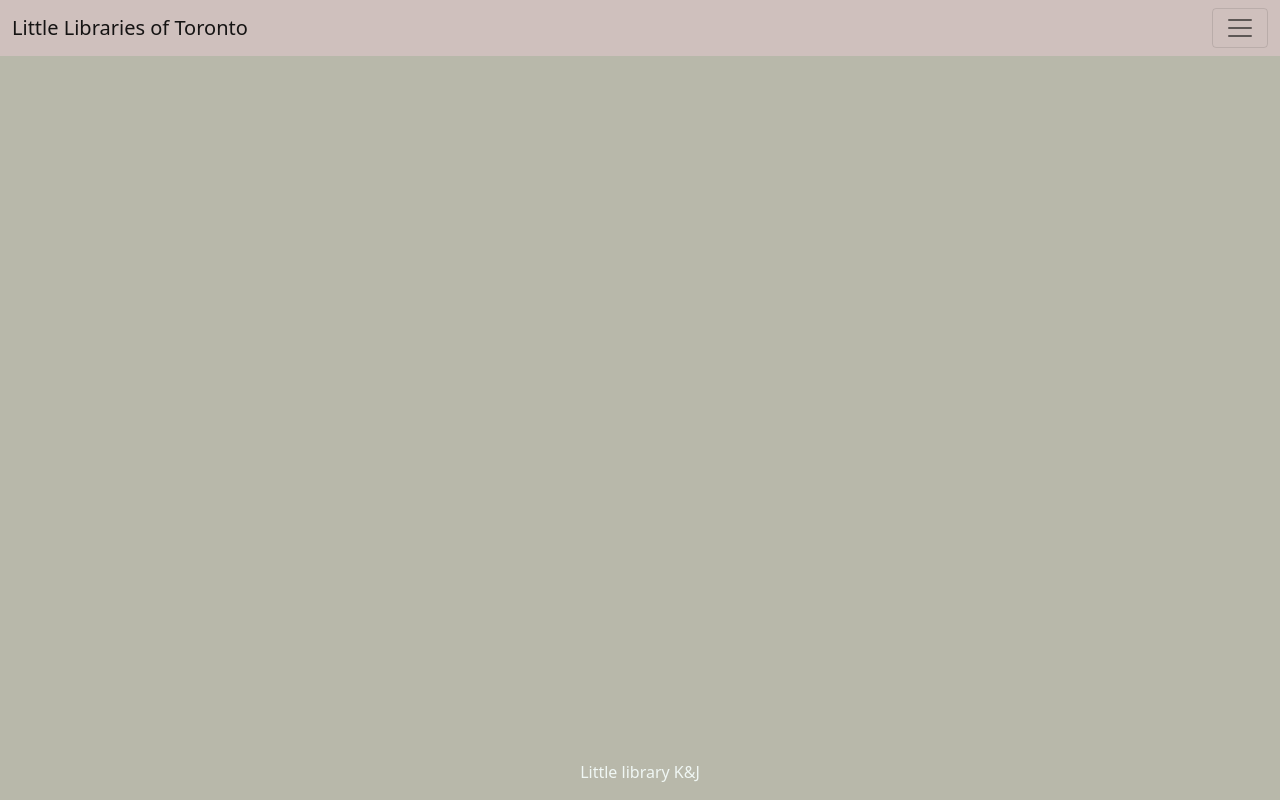
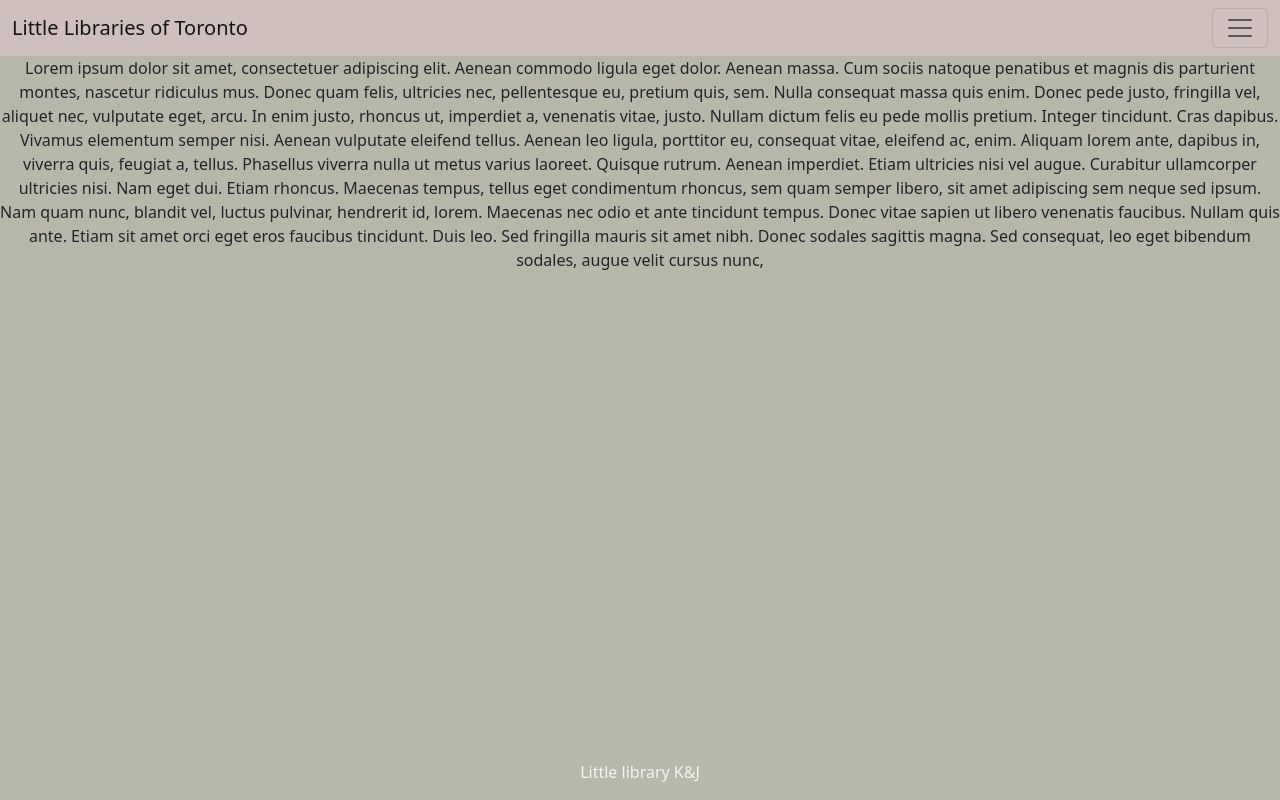
Before and after one commit to CarlSmoky/little_libraries_client, a React (Create React App) app: page /aboutus in a window 1280 px wide. Built offline with nearby package versions, Linux system fonts and the light colour scheme; no server answers.

Commit message:
Add AboutU page

```diff
--- a/src/App.jsx
+++ b/src/App.jsx
@@ -10,6 +10,7 @@ import Login from './components/Login';
 import ImageLoadTest from './components/ImageLoadTest';
 import LibraryForm from './components/LibraryForm';
 import LibraryPage from './pages/LibraryPage';
+import AboutUs from './components/AboutUs';
 
 export default function App() {
   console.log("TEST ENV", process.env.TEST);
@@ -24,6 +25,7 @@ export default function App() {
         <Route path ="/upload" element={<ImageLoadTest />}/>
         <Route path ="/libraryForm" element={<LibraryForm />}/>
         <Route path ="/library/:id" element={<LibraryPage />}/>
+        <Route path ="/aboutus" element={<AboutUs />}/>
       </Routes>
       <Footer />
     </BrowserRouter>
--- /dev/null
+++ b/src/components/AboutUs.jsx
@@ -0,0 +1,10 @@
+import React from 'react'
+
+const AboutUs = () => {
+  return (
+    <div>
+      <p>Lorem ipsum dolor sit amet, consectetuer adipiscing elit. Aenean commodo ligula eget dolor. Aenean massa. Cum sociis natoque penatibus et magnis dis parturient montes, nascetur ridiculus mus. Donec quam felis, ultricies nec, pellentesque eu, pretium quis, sem. Nulla consequat massa quis enim. Donec pede justo, fringilla vel, aliquet nec, vulputate eget, arcu. In enim justo, rhoncus ut, imperdiet a, venenatis vitae, justo. Nullam dictum felis eu pede mollis pretium. Integer tincidunt. Cras dapibus. Vivamus elementum semper nisi. Aenean vulputate eleifend tellus. Aenean leo ligula, porttitor eu, consequat vitae, eleifend ac, enim. Aliquam lorem ante, dapibus in, viverra quis, feugiat a, tellus. Phasellus viverra nulla ut metus varius laoreet. Quisque rutrum. Aenean imperdiet. Etiam ultricies nisi vel augue. Curabitur ullamcorper ultricies nisi. Nam eget dui. Etiam rhoncus. Maecenas tempus, tellus eget condimentum rhoncus, sem quam semper libero, sit amet adipiscing sem neque sed ipsum. Nam quam nunc, blandit vel, luctus pulvinar, hendrerit id, lorem. Maecenas nec odio et ante tincidunt tempus. Donec vitae sapien ut libero venenatis faucibus. Nullam quis ante. Etiam sit amet orci eget eros faucibus tincidunt. Duis leo. Sed fringilla mauris sit amet nibh. Donec sodales sagittis magna. Sed consequat, leo eget bibendum sodales, augue velit cursus nunc,</p></div>
+  )
+}
+
+export default AboutUs
```
